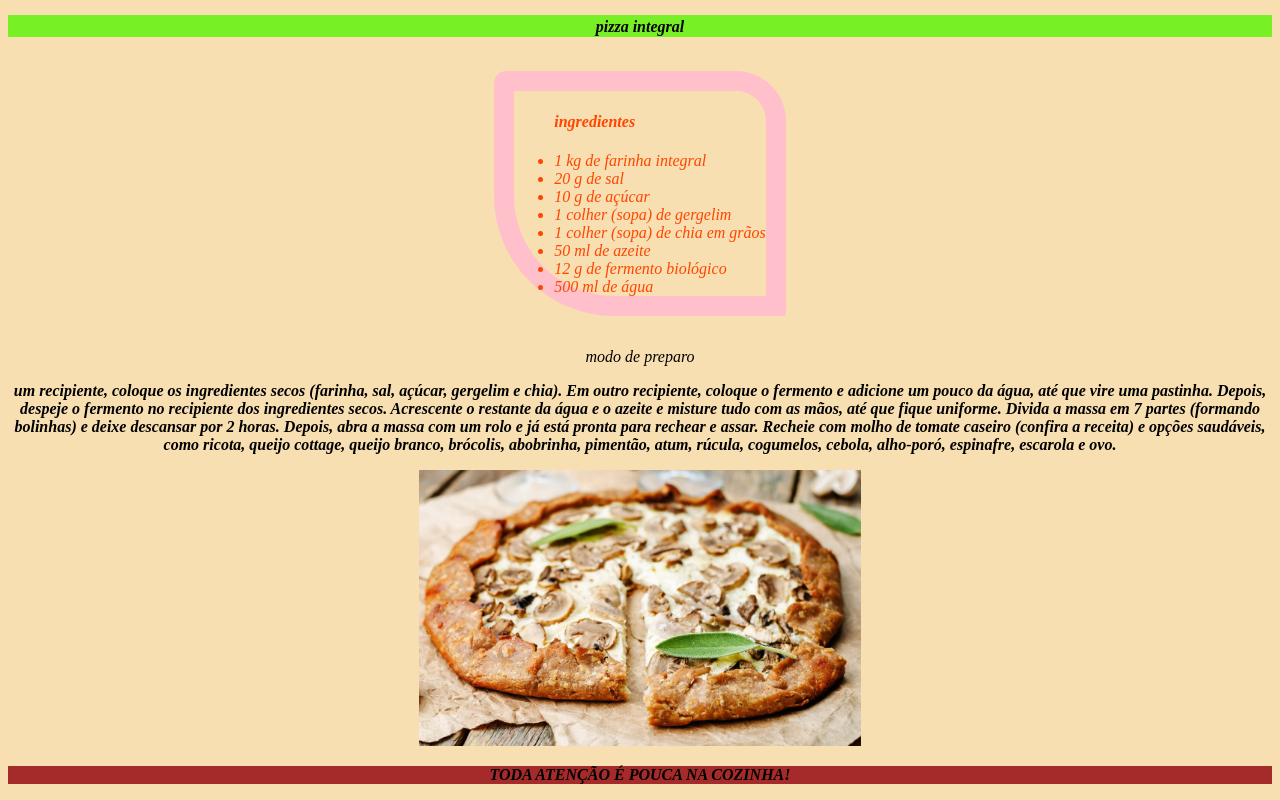
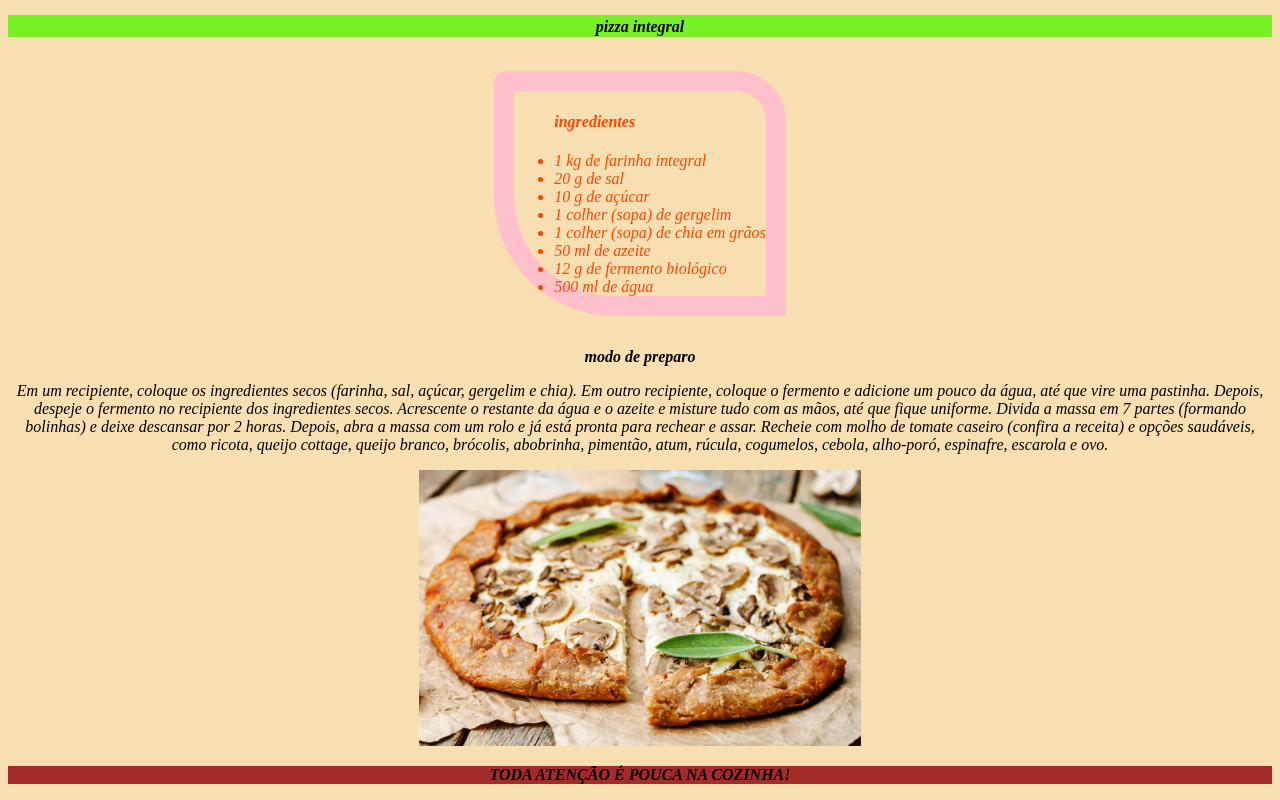
Before and after one commit to analu26/prova2806, a plain HTML site: page index.html in a window 1280 px wide. Shown: the part 548-1348 px from the top of the page. Drawn offline with Linux system fonts and the light colour scheme.

Commit message:
Update index.html

```diff
--- a/index.html
+++ b/index.html
@@ -32,7 +32,7 @@
     3 colher de sopa de mel, melado, açúcar mascavo ou agave
     100 ml de iogurte ou leite de coco
     1 colher de sopa de suco de limão</p>
-    <p><em>modo de preparo</em></p>
+    <p><em><strong>modo de preparo</strong>/em></p>
     <p>Bata no processador ou liquidificador todos os ingredientes por 5 minutos.
     Congele por 5horas
     </p>
@@ -57,15 +57,15 @@
 
 </ul>
 
-        <p><em>modo de preparo</em></p>
+        <p><strong><em>modo de preparo</em></strong></p>
 
-        <p><strong> um recipiente, coloque os ingredientes secos (farinha, sal, açúcar, gergelim e chia).
+        <p>Em um recipiente, coloque os ingredientes secos (farinha, sal, açúcar, gergelim e chia).
             Em outro recipiente, coloque o fermento e adicione um pouco da água, até que vire uma pastinha.
             Depois, despeje o fermento no recipiente dos ingredientes secos. Acrescente o restante da água e
             o azeite e misture tudo com as mãos, até que fique uniforme. Divida a massa em 7 partes (formando bolinhas)
             e deixe descansar por 2 horas. Depois, abra a massa com um rolo e já está pronta para rechear e assar.
             Recheie com molho de tomate caseiro (confira a receita) e opções saudáveis, como ricota, queijo cottage, queijo branco, brócolis,
-            abobrinha, pimentão, atum, rúcula, cogumelos, cebola, alho-poró, espinafre, escarola e ovo.</strong></p>
+            abobrinha, pimentão, atum, rúcula, cogumelos, cebola, alho-poró, espinafre, escarola e ovo.</p>
         <div class="imagemcentralizada">
         <img class="imagem2" src="54972_pizza-integral.webp">
         </div>
```
